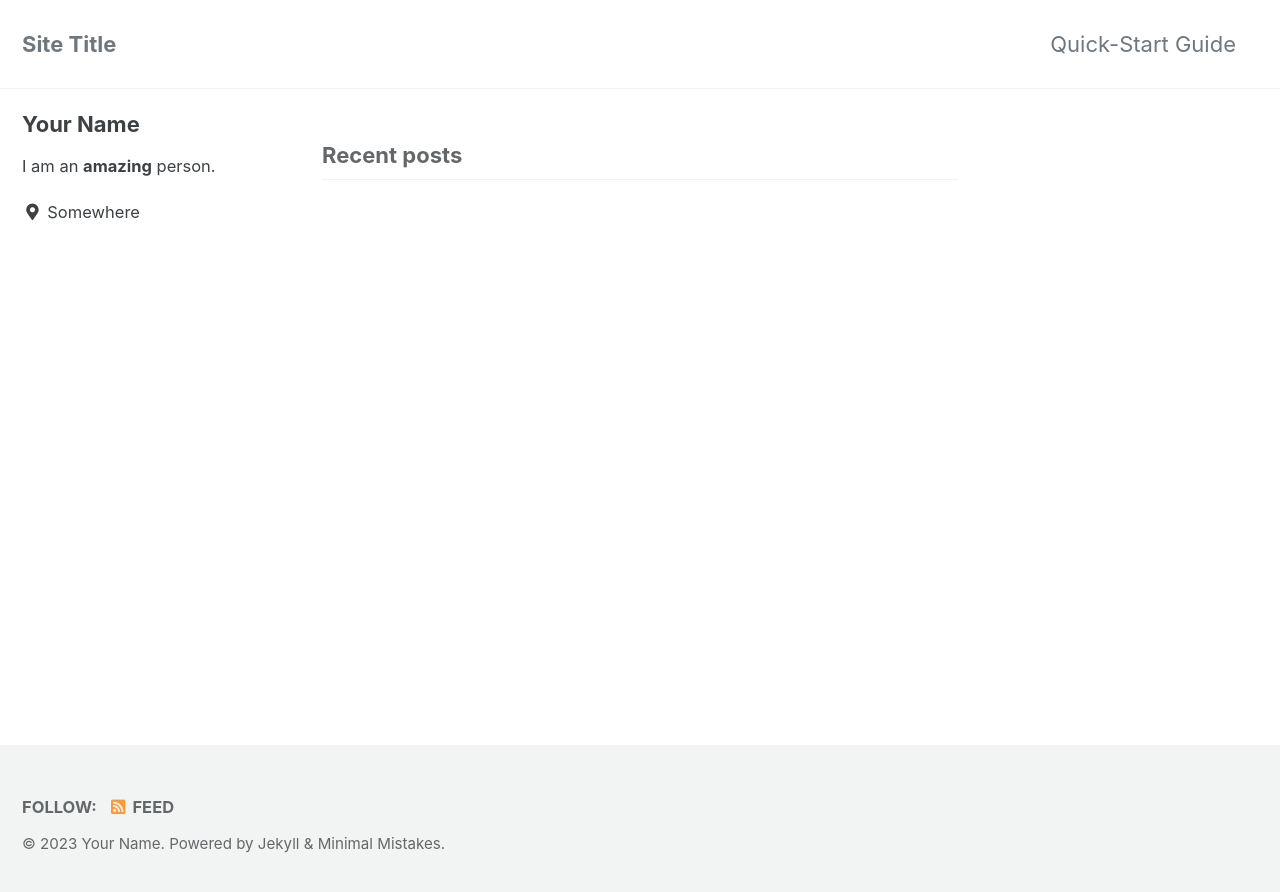
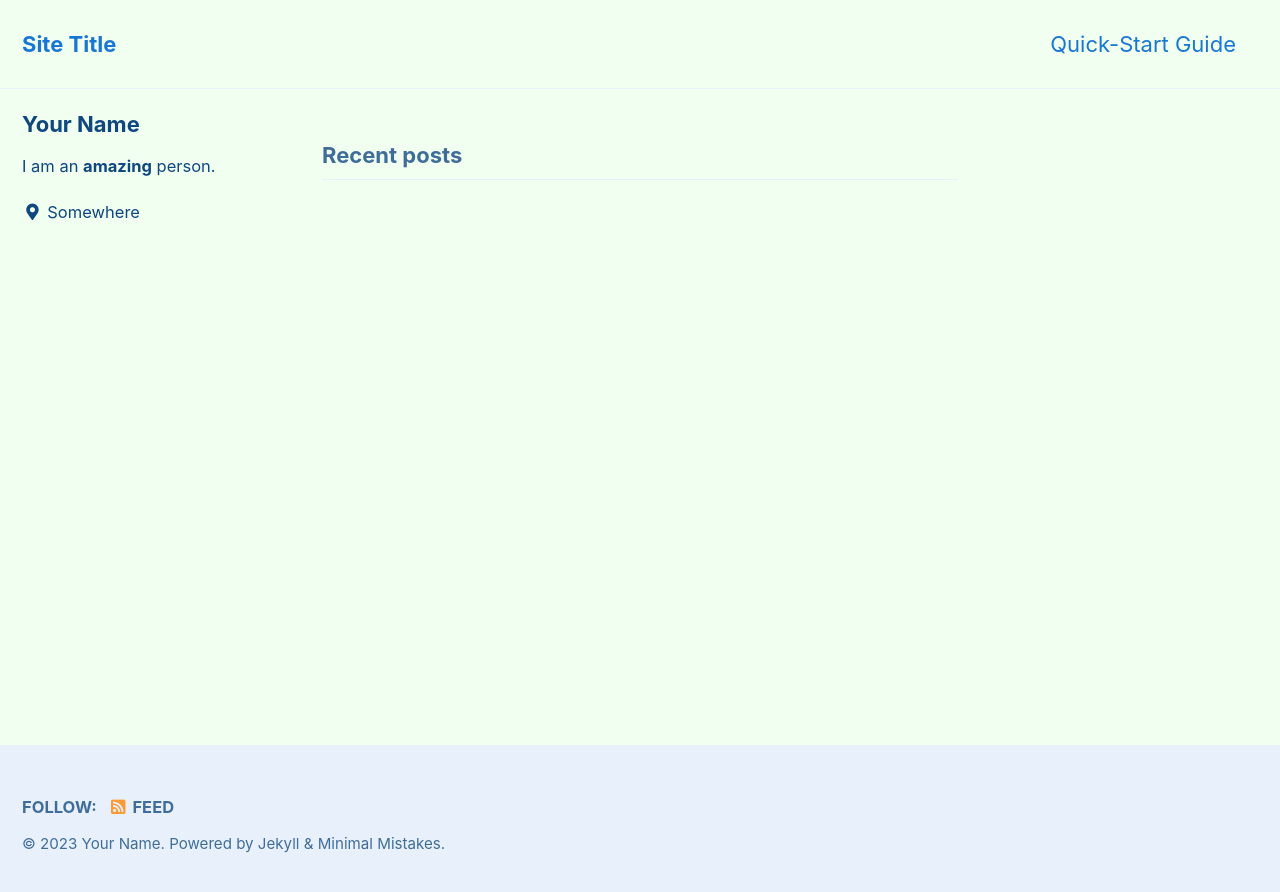
Before and after one commit to mungilokoo/mungilokoo.github.io, a Jekyll site: the page built from index.html, in a window 1280 px wide. Shown: the top 892 px of the page. Built offline with Jekyll 4.4.1, drawn with Linux system fonts in a browser that asks for light colours; cached includes are drawn as plain includes; the list of posts is cut into pages by our own code.

Commit message:
config test
default -> aqua

```diff
--- a/_config.yml
+++ b/_config.yml
@@ -12,7 +12,7 @@
 
 # theme                  : "minimal-mistakes-jekyll"
 # remote_theme           : "mmistakes/minimal-mistakes"
-minimal_mistakes_skin    : "default" # "air", "aqua", "contrast", "dark", "dirt", "neon", "mint", "plum", "sunrise"
+minimal_mistakes_skin    : "aqua" # "air", "aqua", "contrast", "dark", "dirt", "neon", "mint", "plum", "sunrise"
 
 # Site Settings
 locale                   : "en-US"
```
